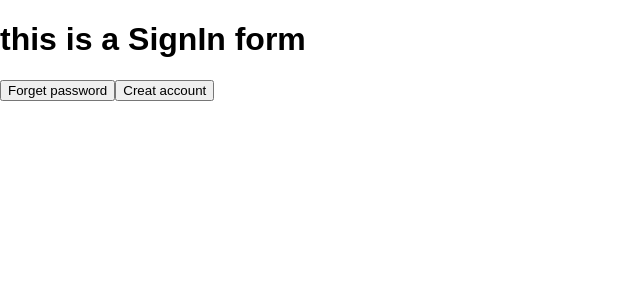
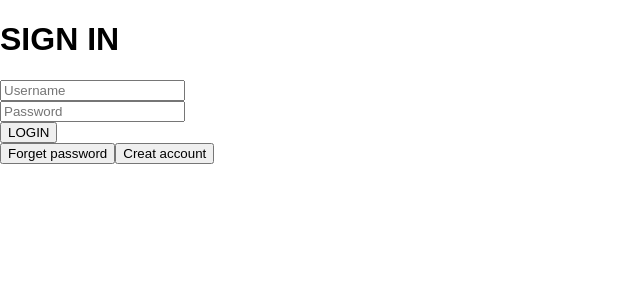
Before and after one commit to Weyjones/TravelPoster, a React (Create React App) app in the folder UI/sign-in/: page / in a window 1280 px wide. Shown: the top 300 px of the page, without its empty margins (0-640 px from the left). Built offline with nearby package versions, Linux system fonts and the light colour scheme; no server answers; what aws-amplify would draw is missing.

Commit message:
finished making forms without CSS

```diff
--- a/UI/sign-in/src/App.js
+++ b/UI/sign-in/src/App.js
@@ -10,28 +10,56 @@ import aws_exports from './aws-exports';
 Amplify.configure(aws_exports);
 
 
-let showSignIn = true;
-let showSignUp = false;
-let showForget = false;
 
 class SignIn extends Component {
   render() {
     return this.props.show == "SignIn" ? (
       <div>
-        <h1> this is a SignIn form</h1>
-        <button onClick={() => this.props.onClick("Forget")}>Forget password</button>
-        <button onClick={() => this.props.onClick("SignUp")}>Creat account</button>
+        <form id="login">
+          <div>
+            <h1>SIGN IN</h1>
+          </div>
+          <div>
+            <input type="text" placeholder="Username" name="username"/>
+          </div>
+          <div>
+            <input type="password" placeholder="Password" name="password"/>
+          </div>
+          <div>
+            <input type="submit" value="LOGIN"/>
+          </div>
+          <button onClick={() => this.props.onClick("Forget")}>Forget password</button>
+          <button onClick={() => this.props.onClick("SignUp")}>Creat account</button>
+        </form>
+
       </div>
     ) : null;
   }
 }
 
 class SignUp extends Component {
+
   render() {
     return this.props.show == "SignUp" ? (
       <div>
-        <h1> this is a SignUp form</h1>
-        <button onClick={() => this.props.onClick("SignIn")}>Back to login</button>
+        <form id="register">
+          <div>
+            <h1>REGISTER</h1>
+          </div>
+          <div>
+            <input type="text" placeholder="Username" name="username"/>
+          </div>
+          <div>
+            <input type="email" placeholder="Email" name="email"/>
+          </div>
+          <div>
+            <input type="password" placeholder="Password" name="password"/>
+          </div>
+          <div>
+            <input type="submit" value="REGISTER"/>
+          </div>
+          <button onClick={() => this.props.onClick("SignIn")}>Back to login</button>
+        </form>
       </div>
     ) : null;
   }
@@ -41,8 +69,20 @@ class Forget extends Component {
   render() {
     return this.props.show == "Forget" ? (
       <div>
-        <h1> this is a Forgot password form</h1>
-        <button onClick={() => this.props.onClick("SignIn")}>Back to login</button>
+        <form id="forgot">
+          <div>
+            <div>
+              <h1>FORGOT PASSWORD?</h1>
+            </div>
+            <div>
+              <input type="email" placeholder="Type your email"/>
+            </div>
+            <div>
+              <input type="submit" value="SEND EMAIL"/>
+            </div>
+            <button onClick={() => this.props.onClick("SignIn")}>Back to login</button>
+          </div>
+        </form>
       </div>
     ) : null;
   }
```
